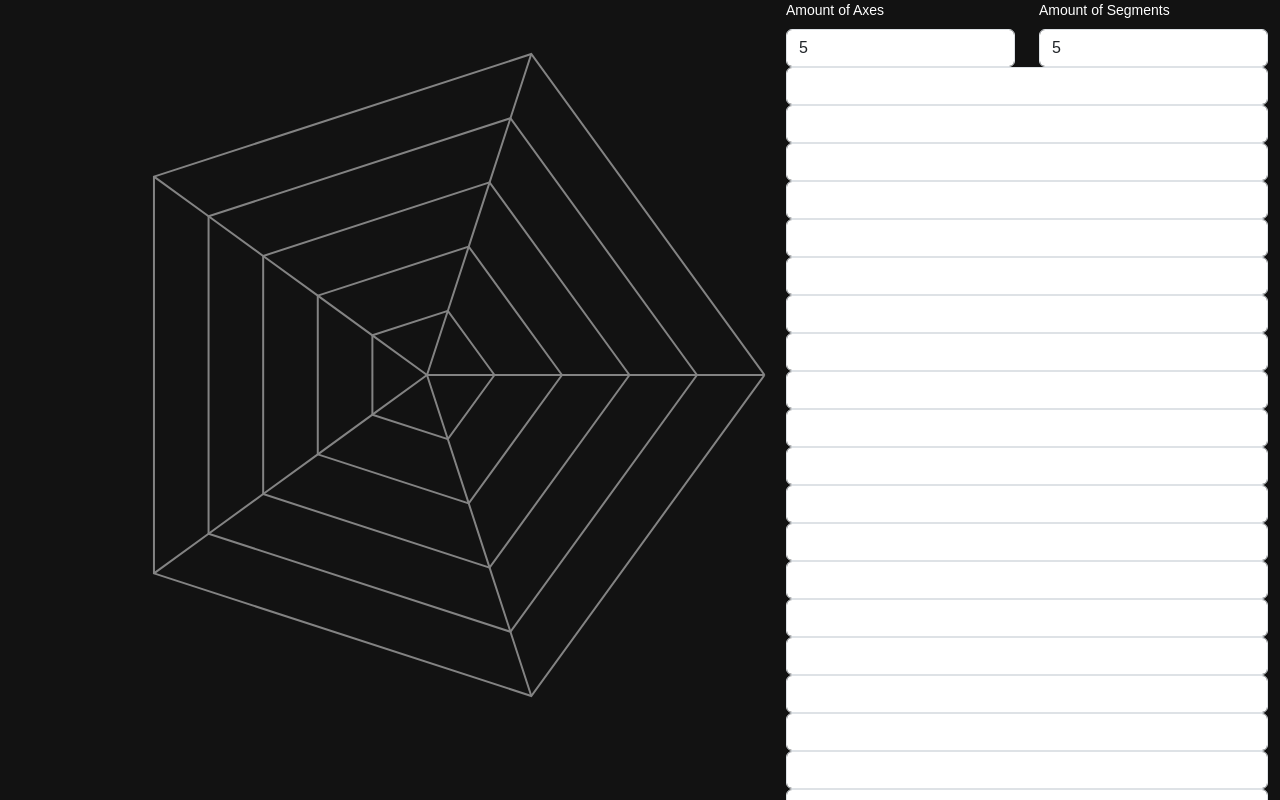
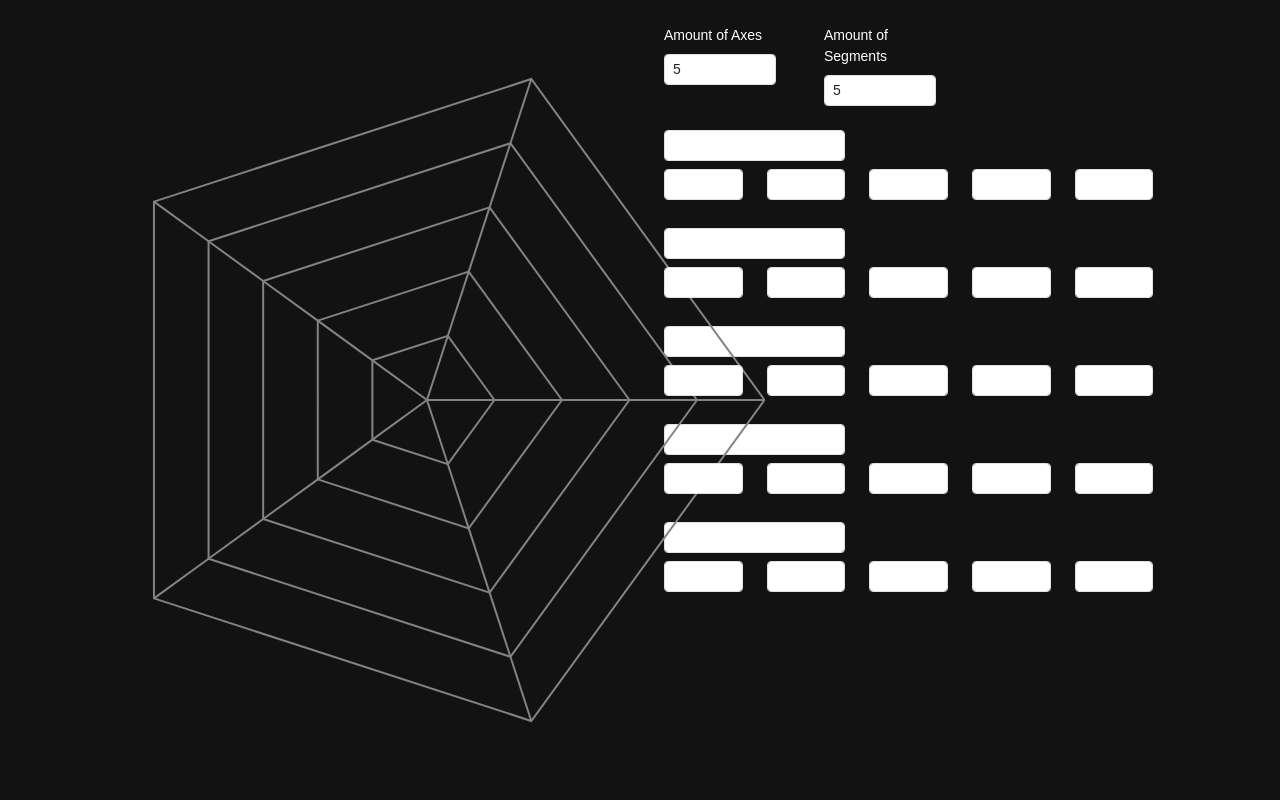
Before and after one commit to CBrather/carman-webapp, a React (Vite) app: page / in a window 1280 px wide. Shown: the top 800 px of the page. Built offline with nearby package versions, Linux system fonts and the light colour scheme.

Commit message:
make layout of chart config cleaner

```diff
--- a/src/App.tsx
+++ b/src/App.tsx
@@ -10,10 +10,10 @@ function App() {
 	return (
 		<Container fluid>
 			<Row>
-				<Col>
+				<Col md="6">
 					<RadarChart />
 				</Col>
-				<Col>
+				<Col md="6">
 					<ChartConfigForm />
 				</Col>
 			</Row>
--- a/src/components/Forms/AxisConfigForm.tsx
+++ b/src/components/Forms/AxisConfigForm.tsx
@@ -3,10 +3,12 @@ import { TickInput } from './Inputs/TickInput';
 import { Axis } from '../../store/types/RadarChartTypes';
 import { useDispatch } from 'react-redux';
 import { updateAxis } from '../../store/slices/RadarChartConfig';
+import { Col, Container, Form, ListGroup, Row } from 'react-bootstrap';
 
 export function AxisConfigForm(props: { index: number; axis: Axis }) {
 	const dispatch = useDispatch();
 	const [tickInputs, setTickInputs] = useState<React.JSX.Element[]>([]);
+  const [label, setLabel] = useState(props.axis.label)
 
 	const onInputChange = (index: number, label: string): void => {
 		const updatedAxis: Axis = { ...props.axis };
@@ -20,11 +22,28 @@ export function AxisConfigForm(props: { index: number; axis: Axis }) {
 		const { ticks } = props.axis;
 
 		for (let i = 0; i < ticks.length; i++) {
-			newTickInputs.push(<TickInput index={i} onInputChange={onInputChange} key={i} />);
+			newTickInputs.push(<Col key={i} md="2" className='py-1'><TickInput index={i} onInputChange={onInputChange} /></Col>);
 		}
 
 		setTickInputs(newTickInputs);
 	}, [props.axis]);
 
-	return <>{tickInputs}</>;
+	return (
+    <Container>
+      <Row className='mt-4 mb-1'>
+        <Col md="4">
+          <Form.Control
+          className='form-control-sm'
+            type="text"
+            onChange={(event) => {
+              setLabel(event.target.value);
+            }}
+          />
+        </Col>
+      </Row>
+      <Row>
+        {tickInputs}
+      </Row>
+    </Container>
+  );
 }
--- a/src/components/Forms/ChartConfigForm.tsx
+++ b/src/components/Forms/ChartConfigForm.tsx
@@ -46,9 +46,10 @@ export function ChartConfigForm() {
 	return (
 		<Form>
 			<Row>
-				<Col>
+				<Col md="3" className='px-4'>
 					<Form.Label className="text-white">Amount of Axes</Form.Label>
 					<Form.Control
+            className='form-control-sm'
 						type="number"
 						value={axesAmount}
 						onChange={(event) => {
@@ -57,9 +58,10 @@ export function ChartConfigForm() {
 						}}
 					/>
 				</Col>
-				<Col>
+				<Col md="3" className='px-4'>
 					<Form.Label className="text-white">Amount of Segments</Form.Label>
 					<Form.Control
+            className='form-control-sm'
 						type="number"
 						value={segmentsAmount}
 						onChange={(event) => {
--- a/src/components/Forms/Inputs/TickInput.tsx
+++ b/src/components/Forms/Inputs/TickInput.tsx
@@ -5,6 +5,7 @@ export function TickInput(props: { index: number; onInputChange: (index: number,
 	return (
 		<ListGroup.Item>
 			<Form.Control
+      className='form-control-sm'
 				type="text"
 				onChange={(event) => {
 					props.onInputChange(props.index, event.target.value);
--- a/src/store/slices/RadarChartConfig.ts
+++ b/src/store/slices/RadarChartConfig.ts
@@ -38,7 +38,7 @@ export const chartConfig = createSlice({
 	reducers: {
 		incrementAxes: (state: ChartConfigState) => {
 			state.axes = JSON.parse(JSON.stringify(state.axes));
-			state.axes.push(defaultAxis());
+			state.axes.push(defaultAxis(state.axes[0].ticks.length));
 		},
 		decrementAxes: (state: ChartConfigState) => {
 			state.axes = state.axes.slice(0, -1);
@@ -82,13 +82,13 @@ function initDefaultAxes(): Axis[] {
 	return defaultAxes;
 }
 
-function defaultAxis(): Axis {
+function defaultAxis(amountSegments: number = 5): Axis {
 	const axis: Axis = {
 		label: '',
 		ticks: []
 	};
 
-	for (let i = 0; i < 5; i++) {
+	for (let i = 0; i < amountSegments; i++) {
 		axis.ticks.push(defaultTick());
 	}
 
```
